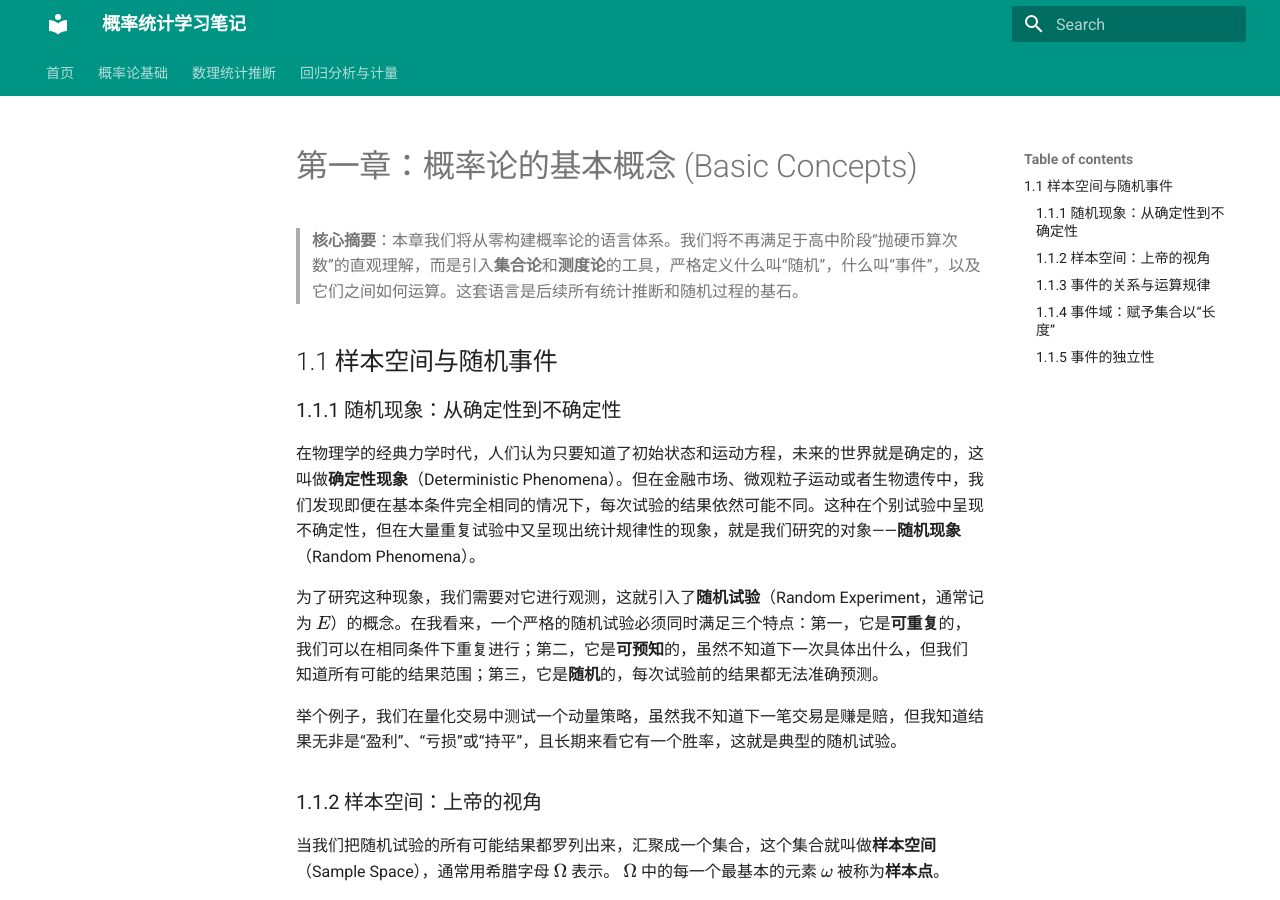
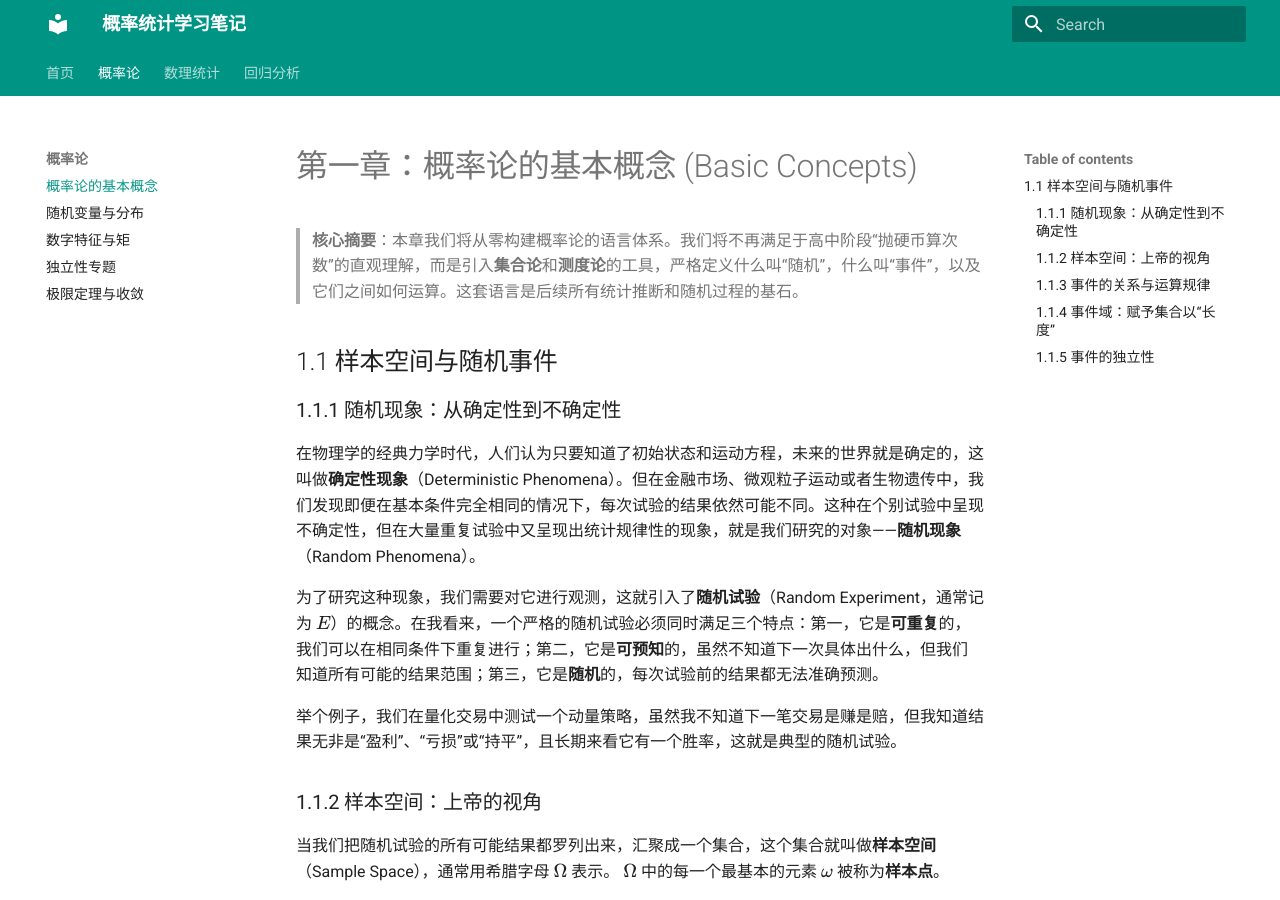
Before and after one commit to LLLKFF/quant-knowledge-base, an MkDocs documentation site: the page built from docs/01_Probability/01_basic_concepts.md, in a window 1280 px wide and 900 px high. Built offline with MkDocs 1.6.1 and Material for MkDocs 9.7.7, drawn with Linux system fonts in a browser that asks for light colours; some of the changed lines change nothing that is shown.

Commit message:
Update mkdocs.yml

```diff
--- a/mkdocs.yml
+++ b/mkdocs.yml
@@ -13,19 +13,19 @@ theme:
 # 目录结构（我们之前规划好的）
 nav:
   - 首页: index.md
-  - 概率论基础:
-    - 测度与事件: 01_Probability/01_measure_basics.md
+  - 概率论:
+    - 概率论的基本概念: 01_Probability/01_basic_concepts.md
     - 随机变量与分布: 01_Probability/02_random_variables.md
     - 数字特征与矩: 01_Probability/03_numerical_chars.md
     - 独立性专题: 01_Probability/04_independence.md
     - 极限定理与收敛: 01_Probability/05_limit_theorems.md
-  - 数理统计推断:
+  - 数理统计:
     - 抽样分布: 02_Math_Statistics/01_sampling_dist.md
     - 参数估计(点): 02_Math_Statistics/02_point_estimation.md
     - 参数估计(区间): 02_Math_Statistics/03_interval_estimation.md
     - 估计量评价(UMVUE): 02_Math_Statistics/04_evaluation.md
     - 假设检验理论: 02_Math_Statistics/05_hypothesis_test.md
-  - 回归分析与计量:
+  - 回归分析:
     - 简单线性回归: 03_Regression_Analysis/01_simple_linear.md
     - 多元回归(矩阵): 03_Regression_Analysis/02_multiple_linear.md
     - 模型诊断(违背假设): 03_Regression_Analysis/03_diagnostics.md
```
